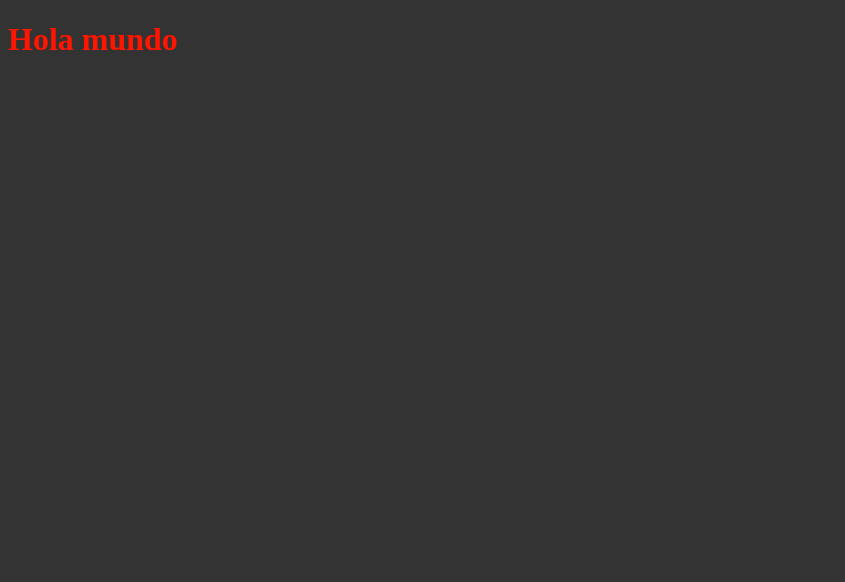
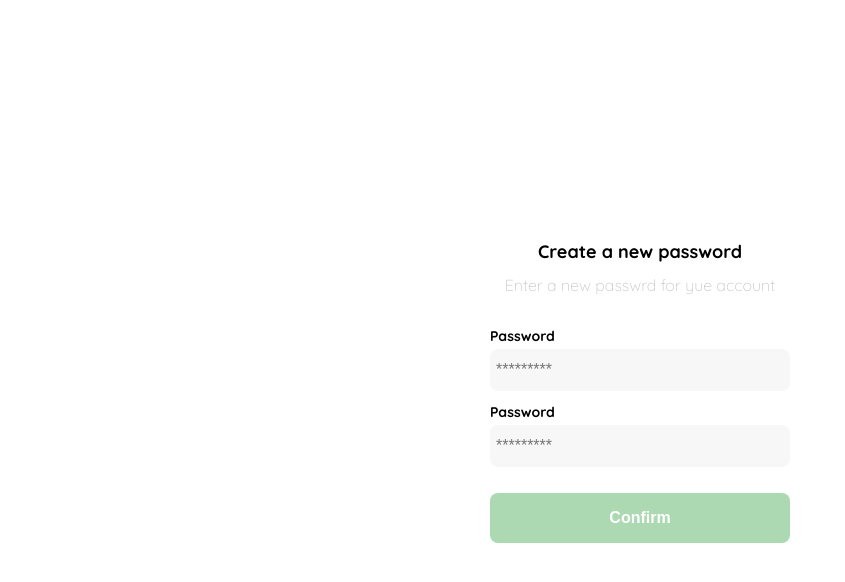
Before and after one commit to ChiniGumy/curso-practico-react, a React app: page / in a window 1280 px wide. Shown: the top 582 px of the page, without its empty margins (0-845 px from the left). Built offline with nearby package versions, Linux system fonts and the light colour scheme.

Commit message:
[CLASS: Estilos en los componentes de React]

```diff
--- a/public/index.html
+++ b/public/index.html
@@ -4,6 +4,9 @@
 	<meta charset="UTF-8">
 	<meta http-equiv="X-UA-Compatible" content="IE=edge">
 	<meta name="viewport" content="width=device-width, initial-scale=1.0">
+	<link rel="preconnect" href="https://fonts.googleapis.com">
+  	<link rel="preconnect" href="https://fonts.gstatic.com" crossorigin>
+  	<link href="https://fonts.googleapis.com/css2?family=Quicksand:wght@300;500;700&display=swap" rel="stylesheet">
 	<title>React Shop</title>
 </head>
 <body>
--- a/src/components/app.jsx
+++ b/src/components/app.jsx
@@ -1,10 +1,14 @@
 import React from 'react';
-import '../styles/global.scss';
+import Layout from '../containers/Layout';
+import Login from '../containers/Login';
+import '../styles/global.css';
 
-const app = () => {
+const App = () => {
 	return (
-		<h1>Hola mundo</h1>
+		<Layout>
+			<Login/>
+		</Layout>
 	);
 }
 
-export default app;
+export default App;
--- /dev/null
+++ b/src/containers/Layout.jsx
@@ -0,0 +1,11 @@
+import React from 'react';
+
+const Layout = ({children}) => {
+	return (
+		<div className="Layout">
+			{children}
+		</div>
+	);
+}
+
+export default Layout;
--- /dev/null
+++ b/src/containers/Login.jsx
@@ -0,0 +1,23 @@
+import React from 'react';
+import '../styles/Login.scss';
+
+const Login = () => {
+	return (
+		<div className="login">
+			<div className="form-container">
+				<img src="./logos/logo_yard_sale.svg" alt="logo" className="logo" />
+				<h1 className="title">Create a new password</h1>
+				<p className="subtitle">Enter a new passwrd for yue account</p>
+				<form action="/" className="form">
+					<label htmlFor="password" className="label">Password</label>
+					<input type="password" id="password" placeholder="*********" className="input input-password" />
+					<label htmlFor="new-password" className="label">Password</label>
+					<input type="password" id="new-password" placeholder="*********" className="input input-password" />
+					<input type="submit" value="Confirm" className="primary-button login-button" />
+				</form>
+			</div>
+		</div>
+	);
+}
+
+export default Login;
--- a/src/index.js
+++ b/src/index.js
@@ -1,5 +1,14 @@
-import React from 'react'
-import ReactDOM from 'react-dom'
-import App from './components/app'
+import React from 'react';
+import { StrictMode } from "react";
+import { createRoot } from "react-dom/client";
+import App from './components/App.jsx';
 
-ReactDOM.render(<App />, document.getElementById('app'))
+
+const rootElement = document.getElementById('app');
+const root = createRoot(rootElement);
+
+root.render(
+    <StrictMode>
+    <App />
+    </StrictMode>
+);
--- /dev/null
+++ b/src/styles/Login.scss
@@ -0,0 +1,70 @@
+@import 'vars';
+
+.login {
+	width: 100%;
+	height: 100vh;
+	display: grid;
+	place-items: center;
+}
+.form-container {
+	display: grid;
+	grid-template-rows: auto 1fr auto;
+	width: 300px;
+}
+.logo {
+	width: 150px;
+	margin-bottom: 48px;
+	justify-self: center;
+	display: none;
+}
+.title {
+	font-size: var(--lg);
+	margin-bottom: 12px;
+	text-align: center;
+}
+.subtitle {
+	color: var(--very-light-pink);
+	font-size: var(--md);
+	font-weight: 300;
+	margin-top: 0;
+	margin-bottom: 32px;
+	text-align: center;
+}
+.form {
+	display: flex;
+	flex-direction: column;
+}
+.label {
+	font-size: var(--sm);
+	font-weight: bold;
+	margin-bottom: 4px;
+}
+.input {
+	background-color: var(--text-input-field);
+	border: none;
+	border-radius: 8px;
+	height: 30px;
+	font-size: var(--md);
+	padding: 6px;
+	margin-bottom: 12px;
+}
+.primary-button {
+	background-color: var(--hospital-green);
+	border-radius: 8px;
+	border: none;
+	color: var(--white);
+	width: 100%;
+	cursor: pointer;
+	font-size: var(--md);
+	font-weight: bold;
+	height: 50px;
+}
+.login-button {
+	margin-top: 14px;
+	margin-bottom: 30px;
+}
+@media (max-width: 640px) {
+	.logo {
+	display: block;
+	}
+}
--- /dev/null
+++ b/src/styles/_vars.scss
@@ -0,0 +1,10 @@
+:root {
+	--white: #FFFFFF;
+	--black: #000000;
+	--very-light-pink: #C7C7C7;
+	--text-input-field: #F7F7F7;
+	--hospital-green: #ACD9B2;
+	--sm: 14px;
+	--md: 16px;
+	--lg: 18px;
+}
--- /dev/null
+++ b/src/styles/global.css
@@ -0,0 +1,4 @@
+body {
+	margin: 0;
+	font-family: 'Quicksand', sans-serif;
+}
--- a/src/styles/global.scss
+++ /dev/null
@@ -1,7 +0,0 @@
-$base-color: #ff1500;
-$color: rgba(black, 0.8);
-
-body {
-	background-color: $color;
-	color: $base-color;
-}
--- a/webpack.config.js
+++ b/webpack.config.js
@@ -33,7 +33,7 @@
 			},
 
 			{
-				test: /\.s[ac]ss$/,
+				test: /\.*(css|scss)$/,
 				use: [
 					"style-loader",
 					"css-loader",
```
Also changed, not shown: 1 other file (tests, documents, lock files or other folders).
